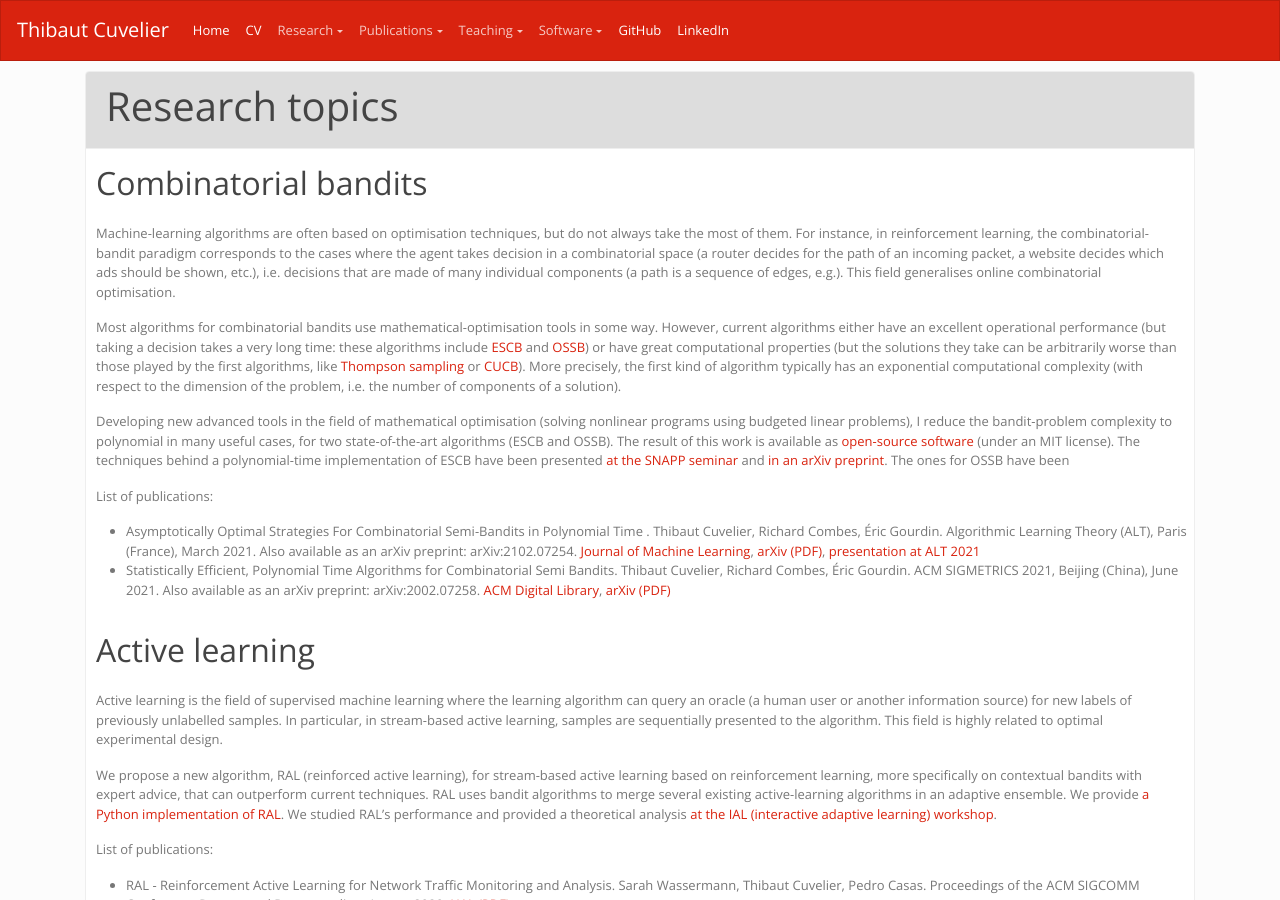
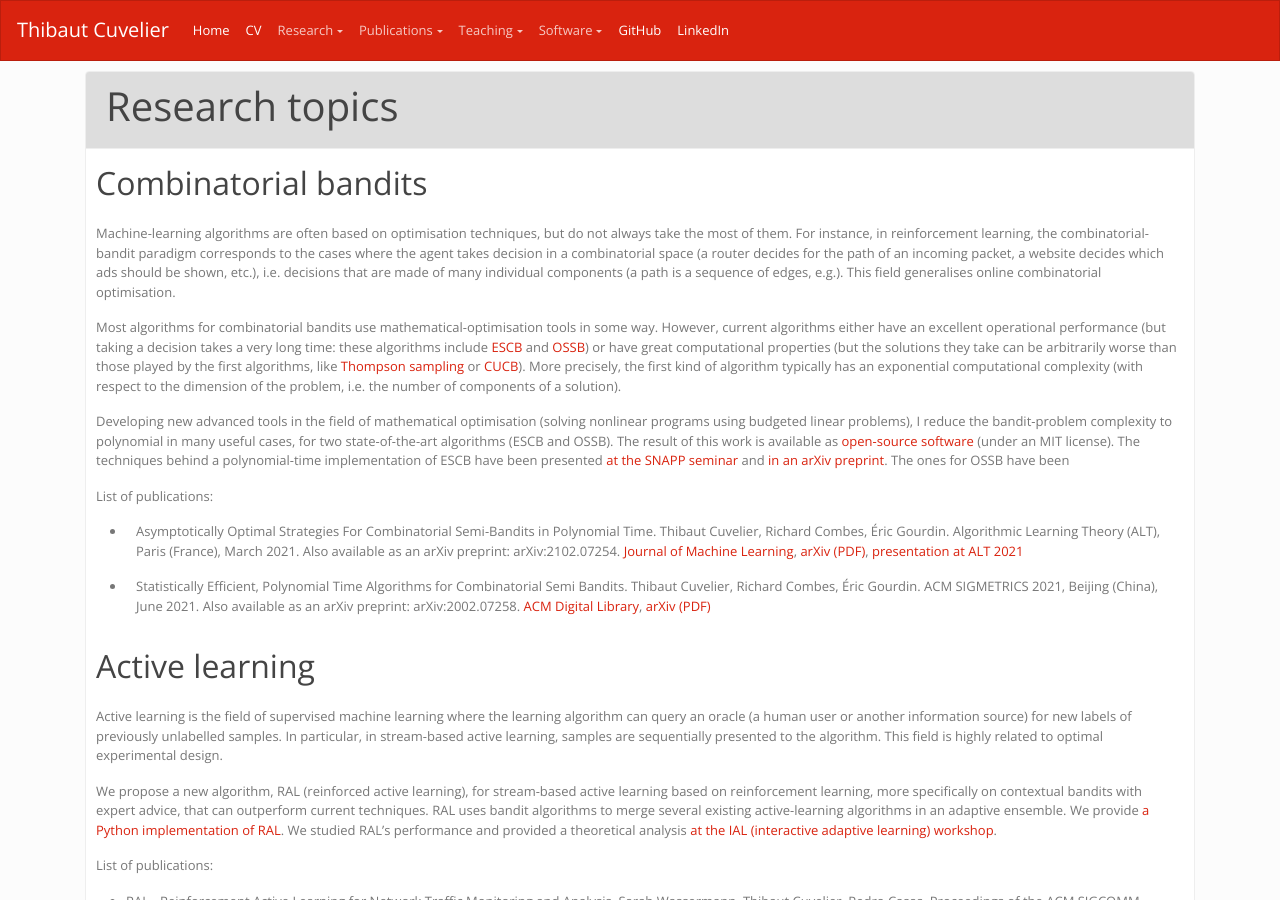
Before and after one commit to dourouc05/dourouc05.github.io, a Jekyll site: the page built from research.md, in a window 1280 px wide and 900 px high. Built offline with Jekyll 4.4.1, drawn with Linux system fonts in a browser that asks for light colours; a script that is not in the unit is left out.

Commit message:
Update research.md

```diff
--- a/research.md
+++ b/research.md
@@ -16,7 +16,7 @@ Developing new advanced tools in the field of mathematical optimisation (solving
 
 **List of publications**:
 
-* Asymptotically Optimal Strategies For Combinatorial Semi-Bandits in Polynomial Time . Thibaut Cuvelier, Richard Combes, Éric Gourdin. Algorithmic Learning Theory (ALT), Paris (France), March 2021. Also available as an arXiv preprint: arXiv:2102.07254. [Journal of Machine Learning](http://proceedings.mlr.press/v132/cuvelier21a.html), [arXiv (PDF)](https://arxiv.org/abs/2102.07254), [presentation at ALT 2021](https://www.youtube.com/watch?v=Q9b1zIkqlew)
+* {% include_relative articles/bandits_alt21.md %}
 * Statistically Efficient, Polynomial Time Algorithms for Combinatorial Semi Bandits. Thibaut Cuvelier, Richard Combes, Éric Gourdin. ACM SIGMETRICS 2021, Beijing (China), June 2021. Also available as an arXiv preprint: arXiv:2002.07258. [ACM Digital Library](https://dl.acm.org/doi/10.1145/3447387), [arXiv (PDF)](https://arxiv.org/abs/2002.07258)
 
 ## Active learning
```
